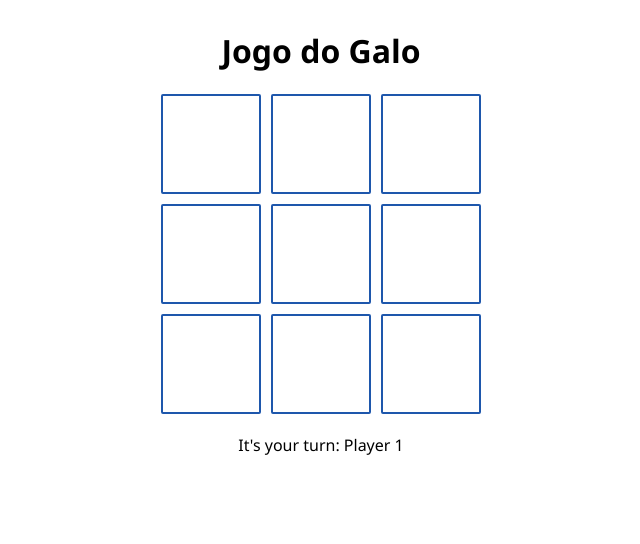
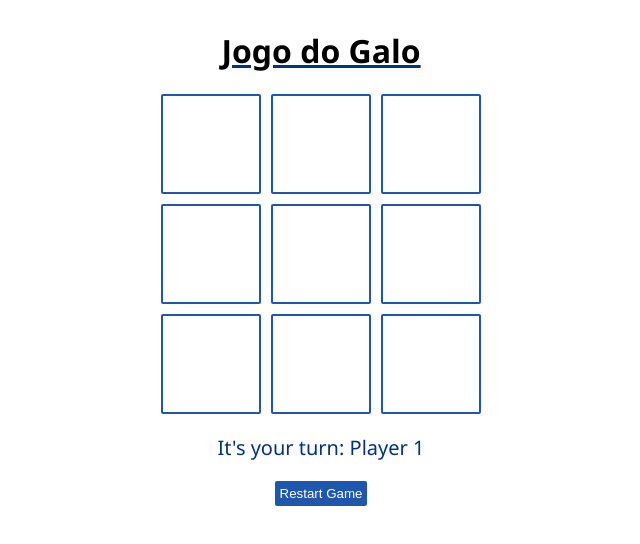
Before and after one commit to IvoCurado/jogo-galo, a plain HTML site: page index.html in a window 1280 px wide. Shown: the whole page, without its empty margins (319-959 px from the left). Drawn offline with Linux system fonts and the light colour scheme.

Commit message:
feat: Complete UI improvements

```diff
--- a/index.html
+++ b/index.html
@@ -20,6 +20,7 @@
         <div id="zone-2-2" class="zone"></div>
       </div>
       <div class="current-player-display"></div>
+      <button id="general-restart-game-button">Restart Game</button>
     </div>
     <dialog id="result-dialog">
       <div class="dialog-content">
--- a/main.js
+++ b/main.js
@@ -48,6 +48,13 @@ const gameBoardController = (function () {
   let currentPlayer = gameboard.player1;
   const placardDialog = document.getElementById("result-dialog");
   const restartButton = document.getElementById("restart-game-button");
+  const generalRestartButton = document.getElementById(
+    "general-restart-game-button"
+  );
+  generalRestartButton.addEventListener("click", () => {
+    resetGame();
+    uiController.resetUi();
+  });
   const placardMessage = document.getElementById("result-banner");
   const currentPlayerDisplay = document.getElementsByClassName(
     "current-player-display"
--- a/styles.css
+++ b/styles.css
@@ -25,6 +25,16 @@ html {
   gap: 20px;
 }
 
+h1 {
+  text-decoration: underline;
+  text-decoration-color: var(--main-color-dark);
+}
+
+.current-player-display {
+  font-size: 20px;
+  color: var(--main-color-dark);
+}
+
 .grid-section {
   display: grid;
   grid-template-columns: repeat(3, minmax(100px, 1fr));
@@ -48,3 +58,28 @@ html {
     }
   }
 }
+
+#result-dialog {
+  border: none;
+  border-radius: 4px;
+  .dialog-content {
+    display: flex;
+    flex-direction: column;
+    align-items: center;
+  }
+}
+
+button {
+  border-radius: 2px;
+  border: none;
+  padding: 5px;
+  background-color: var(--main-color);
+  color: white;
+  &:hover {
+    cursor: pointer;
+    background-color: var(--main-color-light);
+  }
+  &:active {
+    background-color: var(--main-color-dark);
+  }
+}
```
